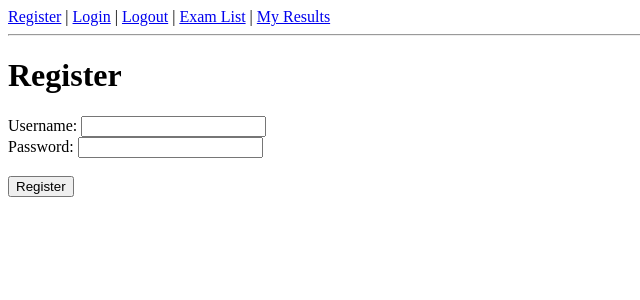
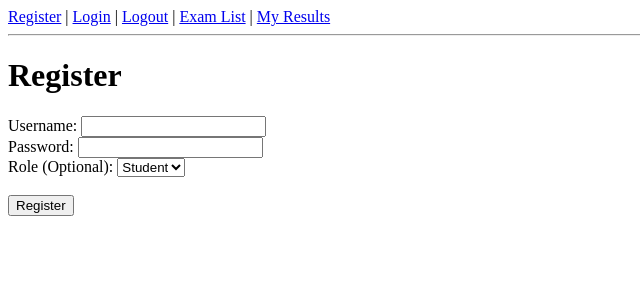
Before and after one commit to sagarpandav9099/client, a Django app: page /client/register/ in a window 1280 px wide. Shown: the top 300 px of the page, without its empty margins (0-640 px from the left). Run offline with Django 5.2, Linux system fonts and the light colour scheme.

Commit message:
admin or student both client side to register

```diff
--- a/client_app/templates/register.html
+++ b/client_app/templates/register.html
@@ -7,6 +7,11 @@
     <input type="text" name="username" required><br>
     <label>Password:</label>
     <input type="password" name="password" required><br>
+    <label>Role (Optional):</label>
+    <select name="role">
+      <option value="student">Student</option>
+      <option value="admin">Admin</option>
+    </select><br>
     <br>
     <button type="submit">Register</button>
   </form>
```
